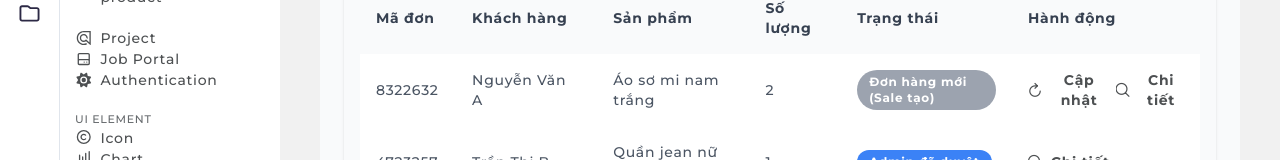
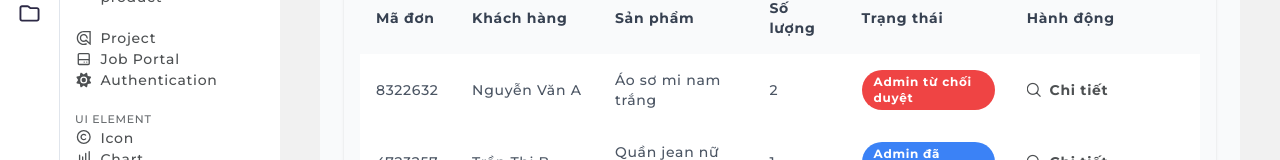
Before and after one commit to phanminhtri667/erp-system, a React (Create React App) app in the folder frontend/: page /order in a window 1280 px wide. Shown: the part 229-389 px from the top of the page. Built offline with nearby package versions, Linux system fonts and the light colour scheme; no server answers; sample sign-in values are in the browser's storage.

Commit message:
fix order status

```diff
--- a/frontend/src/pages/order/OrderStatusBadge.tsx
+++ b/frontend/src/pages/order/OrderStatusBadge.tsx
@@ -10,7 +10,6 @@ interface OrderStatusBadgeProps {
  */
 const OrderStatusBadge: React.FC<OrderStatusBadgeProps> = ({ status }) => {
   const colorMap: Record<EOrderStatus, string> = {
-    [EOrderStatus.SALE_ORDER]: 'bg-gray-400',
     [EOrderStatus.WAITING_ADMIN_APPROVAL]: 'bg-yellow-400',
     [EOrderStatus.ADMIN_APPROVED]: 'bg-blue-500',
     [EOrderStatus.ADMIN_REJECTED]: 'bg-red-500',
--- a/frontend/src/pages/order/order.tsx
+++ b/frontend/src/pages/order/order.tsx
@@ -9,7 +9,7 @@ const mockOrders: IOrder[] = [
     customer_name: 'Nguyễn Văn A',
     product_name: 'Áo sơ mi nam trắng',
     quantity: 2,
-    status: EOrderStatus.SALE_ORDER,
+    status: EOrderStatus.ADMIN_REJECTED,
     created_at: '2025-10-01T09:00:00Z',
   },
   {
@@ -73,7 +73,7 @@ const mockOrders: IOrder[] = [
     customer_name: 'Trịnh Quốc I',
     product_name: 'Balo laptop',
     quantity: 1,
-    status: EOrderStatus.SALE_ORDER,
+    status: EOrderStatus.WAITING_ADMIN_APPROVAL,
     created_at: '2025-10-09T17:00:00Z',
   },
   {
@@ -96,7 +96,7 @@ export default function Order() {
       customer_name: data.customer_name,
       product_name: data.product_name,
       quantity: data.quantity,
-      status: EOrderStatus.SALE_ORDER,
+      status: EOrderStatus.WAITING_DEPOSIT,
       created_at: new Date().toISOString(),
     };
     setOrders((prev) => [newOrder, ...prev]);
--- a/frontend/src/pages/order/orderActionButtons.tsx
+++ b/frontend/src/pages/order/orderActionButtons.tsx
@@ -11,9 +11,7 @@ interface Props {
 export default function OrderActionButtons({ order, onChangeStatus }: Props) {
   const { id, status } = order;
 
-  // mapping hành động theo trạng thái
   const actions: Partial<Record<EOrderStatus, { next: EOrderStatus; label: string }>> = {
-    [EOrderStatus.SALE_ORDER]: { next: EOrderStatus.WAITING_DEPOSIT, label: 'Chờ cọc' },
     [EOrderStatus.WAITING_DEPOSIT]: { next: EOrderStatus.DEPOSIT_CONFIRMED, label: 'Xác nhận cọc' },
     [EOrderStatus.DEPOSIT_CONFIRMED]: {
       next: EOrderStatus.SUPPLIER_PROCESSING,
--- a/frontend/src/pages/order/types/order.ts
+++ b/frontend/src/pages/order/types/order.ts
@@ -1,7 +1,7 @@
 // Enum trạng thái đơn hàng
 export enum EOrderStatus {
-  /** Sale tạo đơn mới */
-  SALE_ORDER = 'SALE_ORDER',
+  /** Chờ khách đặt cọc */
+  WAITING_DEPOSIT = 'WAITING_DEPOSIT',
 
   /** Chờ admin duyệt */
   WAITING_ADMIN_APPROVAL = 'WAITING_ADMIN_APPROVAL',
@@ -11,9 +11,6 @@ export enum EOrderStatus {
 
   /** Admin từ chối duyệt */
   ADMIN_REJECTED = 'ADMIN_REJECTED',
-
-  /** Chờ khách đặt cọc */
-  WAITING_DEPOSIT = 'WAITING_DEPOSIT',
 
   /** Xác nhận đã nhận cọc */
   DEPOSIT_CONFIRMED = 'DEPOSIT_CONFIRMED',
@@ -47,12 +44,11 @@ export enum EOrderStatus {
 }
 
 export const OrderStatusLabel: Record<EOrderStatus, string> = {
-  [EOrderStatus.SALE_ORDER]: 'Đơn hàng mới (Sale tạo)',
-  [EOrderStatus.WAITING_ADMIN_APPROVAL]: 'Chờ Admin duyệt',
-  [EOrderStatus.ADMIN_APPROVED]: 'Admin đã duyệt',
   [EOrderStatus.ADMIN_REJECTED]: 'Admin từ chối duyệt',
   [EOrderStatus.WAITING_DEPOSIT]: 'Chờ đặt cọc',
   [EOrderStatus.DEPOSIT_CONFIRMED]: 'Đã nhận cọc',
+  [EOrderStatus.WAITING_ADMIN_APPROVAL]: 'Chờ Admin duyệt',
+  [EOrderStatus.ADMIN_APPROVED]: 'Admin đã duyệt',
   [EOrderStatus.SUPPLIER_PROCESSING]: 'NCC đang xử lý',
   [EOrderStatus.SUPPLIER_FINISHED]: 'NCC đã hoàn tất',
   [EOrderStatus.WAREHOUSE_RECEIVED]: 'Kho đã nhận hàng',
```
